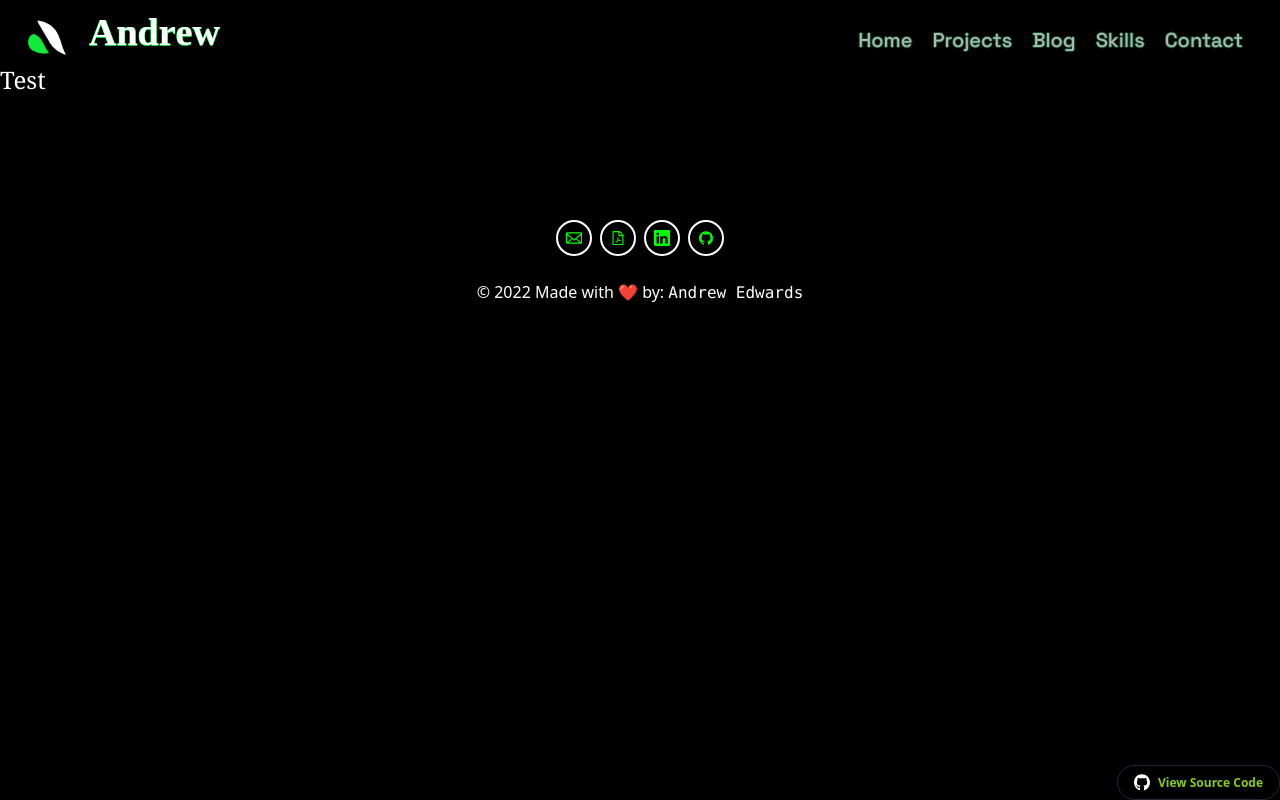
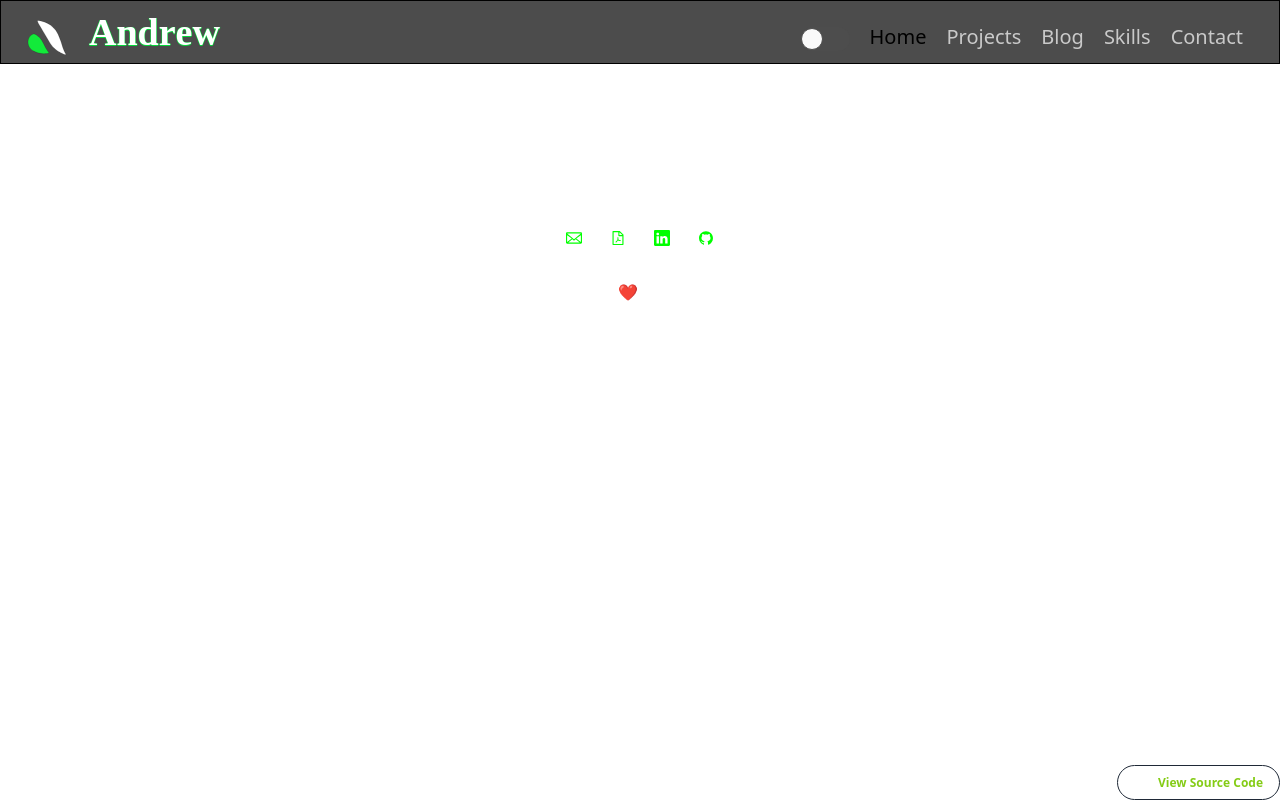
Before and after one commit to Andrew87E/portfolio2, a Next.js app: page / in a window 1280 px wide. Built offline with nearby package versions, Linux system fonts and the light colour scheme; a web font is replaced by a local one.

Commit message:
adding dark mode

```diff
--- a/components/global/footer/footer.tsx
+++ b/components/global/footer/footer.tsx
@@ -1,4 +1,3 @@
-import Image from "next/image";
 import Link from "next/link";
 import React, { useEffect, useState } from "react";
 import { GoMail } from "react-icons/go";
@@ -12,6 +11,9 @@ export const Footer: React.FC = () => {
   useEffect(() => {
     setIsMounted(true);
   }, []);
+
+  const date = new Date();
+  const year = date.getFullYear();
 
   return (
     <footer className="text-center bg-transparent text-white left-0 bottom-0 right-0 relative">
@@ -110,7 +112,7 @@ export const Footer: React.FC = () => {
       </div>
 
       <div className="text-center p-4">
-        © 2022 Made with{" "}
+        © {year} Made with{" "}
         <Link
           href="/"
           className="text-red-500 transition-all duration-700 hover:duration-100 hover:scale-75"
--- a/components/global/navbar/navbar.tsx
+++ b/components/global/navbar/navbar.tsx
@@ -1,49 +1,48 @@
 import Link from "next/link";
-import React, { useState } from "react";
+import React, { Dispatch, SetStateAction, useState } from "react";
 import { routes } from "../../../data/global";
 import { Name } from "./name";
 import Image from "next/image";
+import Toggle from "react-toggle";
+import { PiSunBold } from "react-icons/pi";
+import { RiMoonLine } from "react-icons/ri";
 
-// show log in button if user is on blog page
+interface NavbarProps {
+  currentPage: any; // Replace 'any' with the type of currentPage
+  darkModeHandle: () => void;
+  darkModeValue: boolean;
+}
 
-export const Navbar = ({ currentPage }: any) => {
-  // const [drop, setDrop] = useState(false);
-
-  // const handleDrop = () => {
-  //     if (user) {
-  //         setDrop((current) => !current);
-  //     }
-  // };
-
-  // const handleLogin = () => {
-  //     if (currentPage === "Blog") {
-  //         return (
-  //             <Link href="/api/auth/login">
-  //                 <a
-  //                     className="text-white hover:border-gray-300 transition-all duration-700 hover:duration-100 hover:scale-125 mt-4 opacity-70 mr-5 hover:text-white hover:opacity-100"
-  //                     onClick={handleDrop}
-  //                 >
-  //                     Log In
-  //                 </a>
-  //             </Link>
-  //         );
-  //     } else {
-  //         return null;
-  //     }
-  // };
-
+export const Navbar = ({
+  currentPage,
+  darkModeHandle,
+  darkModeValue,
+}: NavbarProps) => {
   return (
     <>
       <Name />
-      <ul className="nav-menu inline-flex mr-4 flex-wrap ae-nav-links text-lg lg:text-xl 2xl:text-2xl ae-text-outline-small-dark">
+      <ul className="nav-menu inline-flex mr-4 flex-wrap ae-nav-links text-lg lg:text-xl 2xl:text-2xl">
+        <li className={`mr-5 transition-all duration-700  mt-5`}>
+          <Toggle
+            defaultChecked={darkModeValue}
+            icons={{
+              checked: null,
+              unchecked: null,
+            }}
+            onChange={darkModeHandle}
+            height={50}
+            className={`dark-toggle `}
+          />
+          {/* <span>Custom icons</span> */}
+        </li>
         {routes.map((item, index) => {
           return (
             <li
               key={index}
-              className={`mr-5 hover:border-gray-300 transition-all duration-700 hover:duration-100 hover:scale-125 mt-4 ${
+              className={`mr-5 transition-all duration-700 hover:duration-100 hover:scale-125 mt-4 ${
                 currentPage === item.title
-                  ? "text-lime-500 hover:text-white"
-                  : "opacity-70 hover:opacity-100 transition-opacity text-white hover:text-white "
+                  ? "text-transparent-full hover:text-white"
+                  : "opacity-70 hover:opacity-100 transition-opacity text-white hover:text-white hover:border-gray-300"
               }`}
             >
               <Link href={item.path}>{item.title}</Link>
--- a/components/global/wrapper/wrapper.tsx
+++ b/components/global/wrapper/wrapper.tsx
@@ -1,5 +1,5 @@
 import Head from "next/head";
-import React from "react";
+import React, { useEffect, useState } from "react";
 import { Footer } from "../footer/footer";
 import { Github } from "./githubButton";
 import { MobileMenu } from "../navbar/mobileMenu";
@@ -15,11 +15,34 @@ type PageProps = {
 };
 
 export const Page = ({ currentPage, meta: { desc }, children }: PageProps) => {
+  const [darkModeActual, setDarkMode] = useState(false);
+
   const pageTitle = `${
-    currentPage === "home"
+    currentPage === "Home"
       ? "Andrew Edwards - Web Developer"
       : `${currentPage} - Edwards.codes`
   }`;
+
+  const handleDarkChange = () => {
+    setDarkMode(!darkModeActual);
+    localStorage.setItem("color-theme", darkModeActual ? "light" : "dark");
+    console.log(darkModeActual);
+    document.body.classList.toggle("dark");
+  };
+
+  useEffect(() => {
+    // check if user has set a preference for dark mode
+    const localPref = localStorage.getItem("color-theme");
+    const userPrefersDark = window.matchMedia(
+      "(prefers-color-scheme: dark)"
+    ).matches;
+
+    if (userPrefersDark || localPref === "dark") {
+      setDarkMode(true);
+    } else {
+      setDarkMode(false);
+    }
+  }, [darkModeActual]);
 
   return (
     <div>
@@ -32,7 +55,11 @@ export const Page = ({ currentPage, meta: { desc }, children }: PageProps) => {
       <main>
         <nav className="fixed top-0 right-0 left-0 h-16 inline-flex items-center justify-between z-30 ae-nav border border-black">
           <div className="hidden md:inline-flex w-full items-center justify-between">
-            <Navbar currentPage={currentPage} />
+            <Navbar
+              currentPage={currentPage}
+              darkModeValue={darkModeActual}
+              darkModeHandle={handleDarkChange}
+            />
           </div>
           <div className="inline-flex justify-between md:hidden w-full items-center">
             <MobileMenu currentPage={currentPage} />
--- a/package.json
+++ b/package.json
@@ -18,11 +18,13 @@
     "react": "18.2.0",
     "react-dom": "18.2.0",
     "react-icons": "^4.12.0",
+    "react-toggle": "^4.1.3",
     "react-tooltip": "^5.25.0",
     "sass": "^1.69.5",
     "typescript": "5.3.3"
   },
   "devDependencies": {
+    "@types/react-toggle": "^4.0.5",
     "autoprefixer": "^10.4.16",
     "postcss": "^8.4.32",
     "tailwindcss": "^3.3.6"
--- a/pages/index.tsx
+++ b/pages/index.tsx
@@ -7,11 +7,13 @@ export default function Home() {
   return (
     <>
       <Page
-        currentPage="home"
+        currentPage="Home"
         meta={{ desc: "Andrew Edwards - Web Developer" }}
       >
         <div className="h-16"></div>
-        <p className="h-32 text-white font-serif text-2xl">Test</p>
+        <p className="h-32 text-white font-serif text-2xl bg-white dark:bg-black">
+          Test
+        </p>
       </Page>
     </>
   );
--- /dev/null
+++ b/styles/_toggle.scss
@@ -0,0 +1,176 @@
+.react-toggle {
+  touch-action: pan-x;
+
+  display: inline-block;
+  position: relative;
+  cursor: pointer;
+  background-color: transparent;
+  border: 0;
+  padding: 0;
+
+  -webkit-touch-callout: none;
+  -webkit-user-select: none;
+  -khtml-user-select: none;
+  -moz-user-select: none;
+  -ms-user-select: none;
+  user-select: none;
+
+  -webkit-tap-highlight-color: rgba(0, 0, 0, 0);
+  -webkit-tap-highlight-color: transparent;
+}
+
+.react-toggle-screenreader-only {
+  border: 0;
+  clip: rect(0 0 0 0);
+  height: 1px;
+  margin: -1px;
+  overflow: hidden;
+  padding: 0;
+  position: absolute;
+  width: 1px;
+}
+
+.react-toggle--disabled {
+  cursor: not-allowed;
+  opacity: 0.5;
+  -webkit-transition: opacity 0.25s;
+  transition: opacity 0.25s;
+}
+
+.react-toggle-track {
+  width: 50px;
+  height: 24px;
+  padding: 0;
+  border-radius: 30px;
+  background-color: #4d4d4d;
+  -webkit-transition: all 0.2s ease;
+  -moz-transition: all 0.2s ease;
+  transition: all 0.2s ease;
+}
+
+.react-toggle:hover:not(.react-toggle--disabled) .react-toggle-track {
+  background-color: #000000;
+}
+
+.react-toggle--checked .react-toggle-track {
+  background-color: #19ab27;
+}
+
+.react-toggle--checked:hover:not(.react-toggle--disabled) .react-toggle-track {
+  background-color: #128d15;
+}
+
+.react-toggle-track-check {
+  position: absolute;
+  width: 14px;
+  height: 10px;
+  top: 0px;
+  bottom: 0px;
+  margin-top: auto;
+  margin-bottom: auto;
+  line-height: 0;
+  left: 8px;
+  opacity: 0;
+  -webkit-transition: opacity 0.25s ease;
+  -moz-transition: opacity 0.25s ease;
+  transition: opacity 0.25s ease;
+}
+
+.react-toggle--checked .react-toggle-track-check {
+  opacity: 1;
+  -webkit-transition: opacity 0.25s ease;
+  -moz-transition: opacity 0.25s ease;
+  transition: opacity 0.25s ease;
+}
+
+.react-toggle-track-x {
+  position: absolute;
+  width: 10px;
+  height: 10px;
+  top: 0px;
+  bottom: 0px;
+  margin-top: auto;
+  margin-bottom: auto;
+  line-height: 0;
+  right: 10px;
+  opacity: 1;
+  -webkit-transition: opacity 0.25s ease;
+  -moz-transition: opacity 0.25s ease;
+  transition: opacity 0.25s ease;
+}
+
+.react-toggle--checked .react-toggle-track-x {
+  opacity: 0;
+}
+
+.react-toggle-thumb {
+  transition: all 0.5s cubic-bezier(0.23, 1, 0.32, 1) 0ms;
+  position: absolute;
+  top: 1px;
+  left: 1px;
+  width: 22px;
+  height: 22px;
+  border: 1px solid #4d4d4d;
+  border-radius: 50%;
+  background-color: #fafafa;
+
+  -webkit-box-sizing: border-box;
+  -moz-box-sizing: border-box;
+  box-sizing: border-box;
+
+  -webkit-transition: all 0.25s ease;
+  -moz-transition: all 0.25s ease;
+  transition: all 0.25s ease;
+}
+
+.react-toggle--checked .react-toggle-thumb {
+  left: 27px;
+  border-color: #19ab27;
+}
+
+.react-toggle--focus .react-toggle-thumb {
+  -webkit-box-shadow: 0px 0px 3px 2px #0099e0;
+  -moz-box-shadow: 0px 0px 3px 2px #0099e0;
+  box-shadow: 0px 0px 2px 3px #0099e0;
+}
+
+.react-toggle:active:not(.react-toggle--disabled) .react-toggle-thumb {
+  -webkit-box-shadow: 0px 0px 5px 5px #0099e0;
+  -moz-box-shadow: 0px 0px 5px 5px #0099e0;
+  box-shadow: 0px 0px 5px 5px #0099e0;
+}
+
+.dark-toggle {
+  .react-toggle-track {
+    background-color: #4d4d4d;
+  }
+
+  .react-toggle-track-check {
+    left: 8px;
+  }
+
+  .react-toggle-track-x {
+    right: 8px;
+  }
+
+  .react-toggle-thumb {
+    border-color: #4d4d4d;
+  }
+
+  .react-toggle--checked .react-toggle-thumb {
+    left: 27px;
+    border-color: #19ab27;
+  }
+
+  .react-toggle--focus .react-toggle-thumb {
+    -webkit-box-shadow: 0px 0px 3px 2px #00e03c;
+    -moz-box-shadow: 0px 0px 3px 2px #00e03c;
+    box-shadow: 0px 0px 2px 3px #00e03c;
+  }
+
+  .react-toggle:active:not(.react-toggle--disabled) .react-toggle-thumb {
+    -webkit-box-shadow: 0px 0px 5px 5px #00e03c;
+    -moz-box-shadow: 0px 0px 5px 5px #00e03c;
+    box-shadow: 0px 0px 5px 5px #00e03c;
+  }
+}
--- a/styles/globals.sass
+++ b/styles/globals.sass
@@ -2,6 +2,7 @@
 @tailwind components
 @tailwind utilities
 @import "./_variables"
+@import "./toggle"
 @import url("https://fonts.googleapis.com/css2?family=Lustria&family=Poppins&family=Rancho&family=Roboto+Mono&family=Space+Grotesk:wght@500&display=swap")
 
 // font-family: 'Lustria', serif;
@@ -10,8 +11,7 @@
 // font-family: 'Roboto Mono', monospace;
 // font-family: 'Space Grotesk', sans-serif;
 
-:root
-    background-color: black
+
 
 // .ae-intro-text {
 //     text-shadow: $light-green 4px 4px;
@@ -46,8 +46,8 @@
 .ae-b-green
     border-color: $logo-green
 
-.ae-links
-    text-shadow: 4px 4px 0 $light-green
+// .ae-links
+//     text-shadow: 4px 4px 0 $light-green
 
 .ae-letters
     text-shadow: 2px 2px 0 $logo-green, 0 -2px 0 $logo-green
@@ -56,12 +56,6 @@
 .ae-title-letters
     text-shadow: 2px 2px 0 $light-green
     font-family: "Lustria", sans-serif
-
-.ae-blog-quote
-    font-weight: 700
-
-#ae-particles
-    z-index: -100
 
 .ae-nav-btn
     position: absolute
--- a/tailwind.config.js
+++ b/tailwind.config.js
@@ -9,7 +9,13 @@ module.exports = {
     "./src/**/*.{js,ts,jsx,tsx,mdx}",
   ],
   theme: {
-    extend: {},
+    extend: {
+      colors: {
+        primary: "#ff6363", // teal
+        secondary: { 100: "#e2e2d5", 200: "#888883" }, // gray shades
+      },
+    },
   },
   plugins: [],
+  darkMode: "class",
 };
```
Also changed, not shown: public/images/sun.png (added), 1 other file (tests, documents, lock files or other folders).
